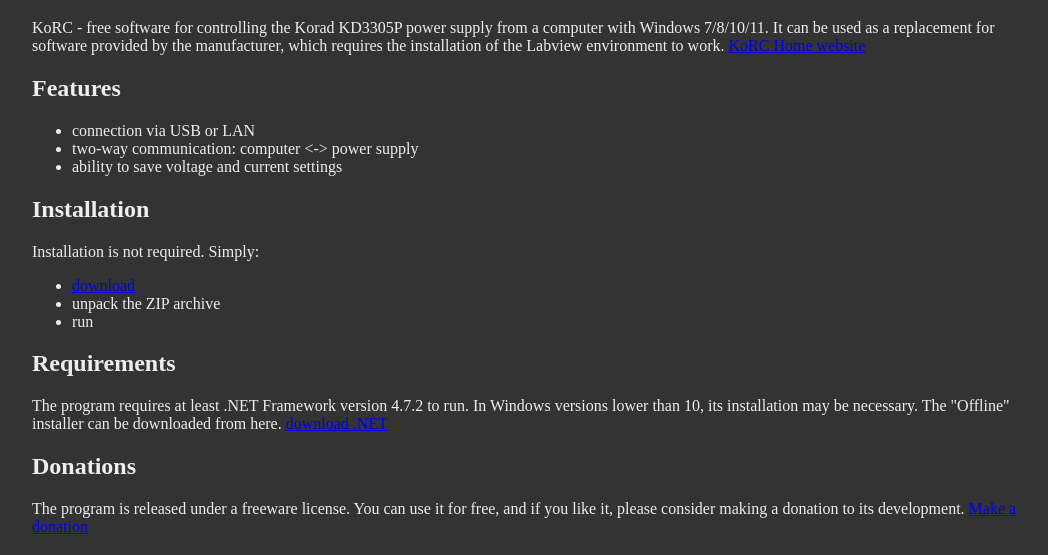
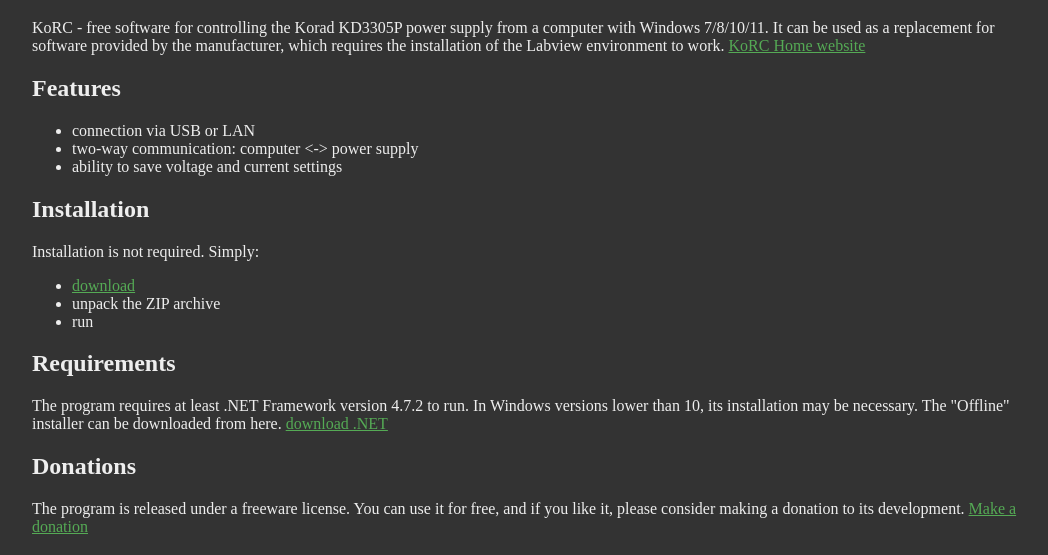
Before and after one commit to Code2xZ/KoRC, a plain HTML site: page index.html in a window 1280 px wide. Shown: the part 61-616 px from the top of the page, without its empty margins (108-1156 px from the left). Drawn offline with Linux system fonts and the light colour scheme.

Commit message:
Update index.html

```diff
--- a/index.html
+++ b/index.html
@@ -15,6 +15,10 @@
            background-color: #333;
            color: #eee;}
       img {width: 100%;}
+
+      a{
+        color: #5A5;
+      }
     </style>
   </head>
   <body>
```
